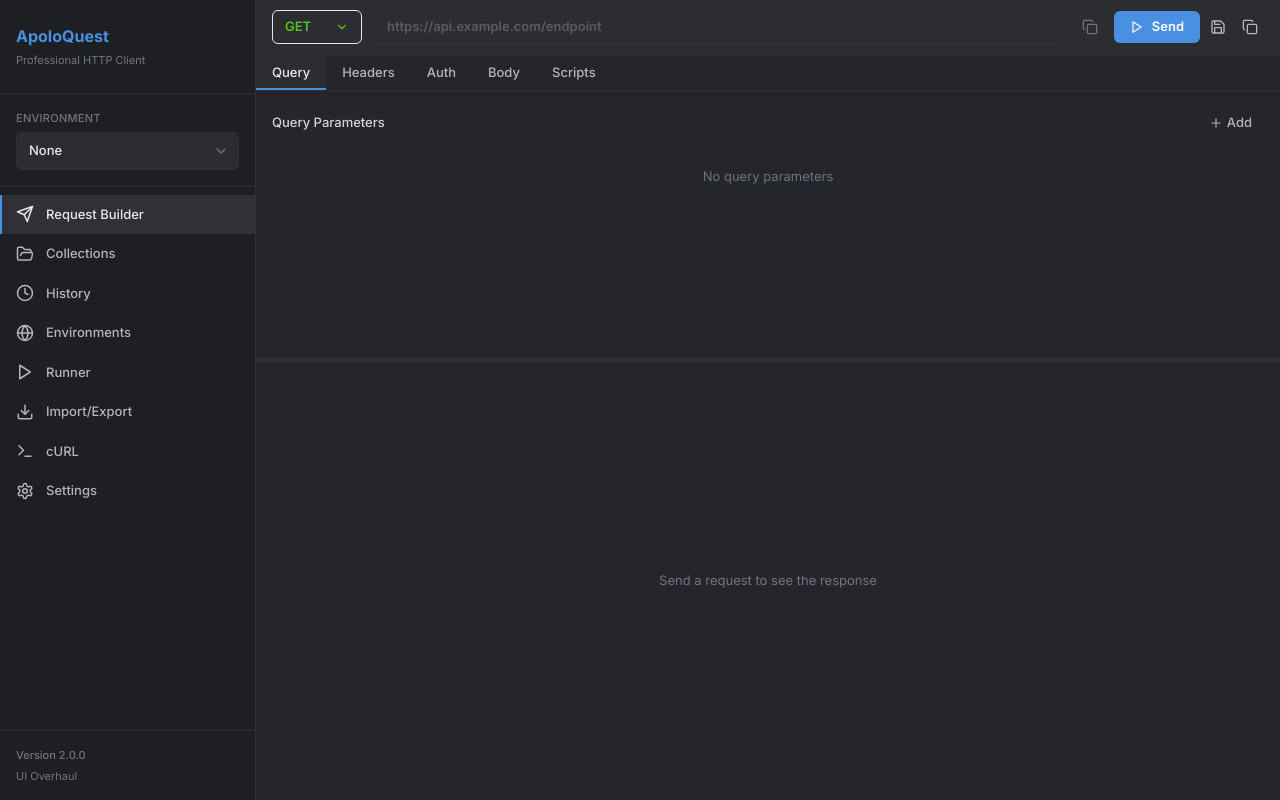
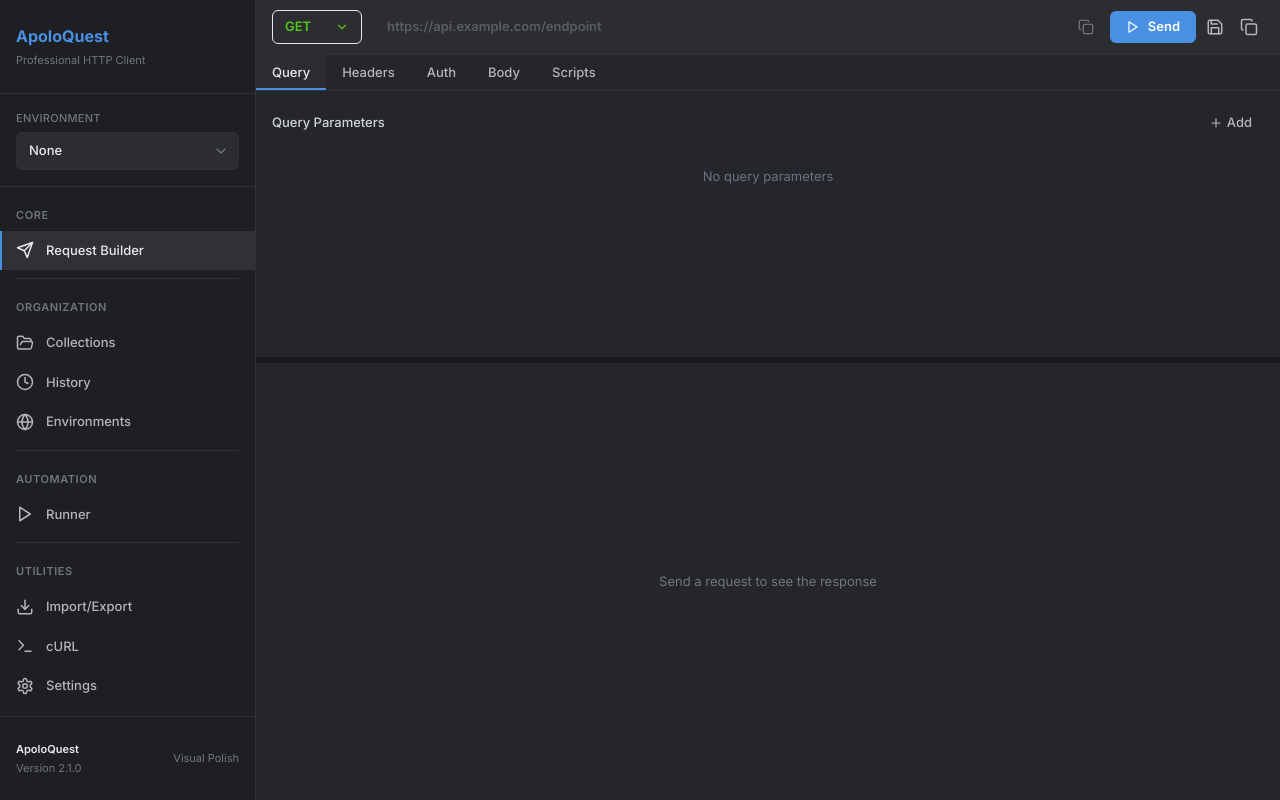
Before and after one commit to FelipeAlvarezM0/Apolo_Quest, a React (Vite) app: page / in a window 1280 px wide. Built offline with nearby package versions, Linux system fonts and the light colour scheme.

Commit message:
Updated README.md

```diff
--- a/package.json
+++ b/package.json
@@ -1,7 +1,7 @@
 {
   "name": "apoloquest",
   "private": true,
-  "version": "2.0.0",
+  "version": "2.1.0",
   "type": "module",
   "scripts": {
     "dev": "vite",
--- a/src/App.tsx
+++ b/src/App.tsx
@@ -71,16 +71,38 @@ function App() {
     return () => window.removeEventListener('keydown', handleKeyDown);
   }, []);
 
-  const navItems = [
+  const navSections = [
+    {
+      title: 'Core',
+      items: [
         { id: 'builder' as Route, label: 'Request Builder', icon: Send },
+      ],
+    },
+    {
+      title: 'Organization',
+      items: [
         { id: 'collections' as Route, label: 'Collections', icon: FolderOpen },
         { id: 'history' as Route, label: 'History', icon: Clock },
         { id: 'environments' as Route, label: 'Environments', icon: Globe },
+      ],
+    },
+    {
+      title: 'Automation',
+      items: [
         { id: 'runner' as Route, label: 'Runner', icon: Play },
+      ],
+    },
+    {
+      title: 'Utilities',
+      items: [
         { id: 'import-export' as Route, label: 'Import/Export', icon: Download },
         { id: 'curl' as Route, label: 'cURL', icon: Terminal },
         { id: 'settings' as Route, label: 'Settings', icon: SettingsIcon },
+      ],
+    },
   ];
+
+  const allNavItems = navSections.flatMap((section) => section.items);
 
   const handleNavClick = (route: Route) => {
     setActiveRoute(route);
@@ -140,7 +162,17 @@ function App() {
         </div>
 
         <nav className="flex-1 overflow-y-auto py-sm">
-          {navItems.map((item) => {
+          {navSections.map((section, sectionIdx) => (
+            <div key={section.title}>
+              {sectionIdx > 0 && (
+                <div className="my-2 mx-md h-px bg-border-subtle" />
+              )}
+              <div className="px-md py-1.5">
+                <span className="text-xs font-semibold uppercase tracking-wider text-text-muted">
+                  {section.title}
+                </span>
+              </div>
+              {section.items.map((item) => {
                 const Icon = item.icon;
                 const isActive = activeRoute === item.id;
                 return (
@@ -164,11 +196,18 @@ function App() {
                   </button>
                 );
               })}
+            </div>
+          ))}
         </nav>
 
-        <div className="px-md py-md border-t border-border-subtle">
-          <div className="text-xs font-medium text-text-muted">Version 2.0.0</div>
-          <div className="text-xs text-text-muted mt-1">UI Overhaul</div>
+        <div className="px-md py-lg border-t border-border-subtle bg-bg-panel/50">
+          <div className="flex items-center justify-between text-xs">
+            <div>
+              <div className="font-semibold text-text-primary">ApoloQuest</div>
+              <div className="text-text-muted mt-0.5">Version 2.1.0</div>
+            </div>
+            <div className="text-text-muted">Visual Polish</div>
+          </div>
         </div>
       </aside>
 
@@ -181,7 +220,7 @@ function App() {
             <Menu size={20} />
           </button>
           <h2 className="text-base font-semibold truncate px-2">
-            {navItems.find(item => item.id === activeRoute)?.label}
+            {allNavItems.find(item => item.id === activeRoute)?.label}
           </h2>
           <div className="w-10" />
         </div>
--- a/src/features/request-builder/components/RequestBuilder.tsx
+++ b/src/features/request-builder/components/RequestBuilder.tsx
@@ -74,38 +74,46 @@ export function RequestBuilder() {
         <MethodSelector />
         <UrlInput />
         <div className="flex items-center gap-1 shrink-0">
-          {isLoading ? (
-            <button
-              onClick={stopRequest}
-              className="flex items-center gap-2 px-4 py-1.5 bg-status-error hover:bg-status-error/90 text-white rounded-md text-sm font-semibold transition-all duration-fast"
-              title="Stop request"
-            >
-              <Square size={14} />
-              Stop
-            </button>
-          ) : (
-            <>
-              <button
-                onClick={handleSend}
-                className="flex items-center gap-2 px-4 py-1.5 bg-accent hover:bg-accent-hover text-white rounded-md text-sm font-semibold transition-all duration-fast"
-                title="Send request (Ctrl+Enter)"
-              >
+          <button
+            onClick={isLoading ? stopRequest : handleSend}
+            className={`
+              flex items-center gap-2 px-4 py-1.5 rounded-md text-sm font-semibold
+              transition-all duration-fast relative
+              ${isLoading
+                ? 'bg-status-error hover:bg-status-error/90 text-white'
+                : 'bg-accent hover:bg-accent-hover text-white'
+              }
+            `}
+            title={isLoading ? 'Stop request' : 'Send request (Ctrl+Enter)'}
+          >
+            {isLoading ? (
+              <>
+                <div className="animate-spin rounded-full h-3.5 w-3.5 border-2 border-white border-t-transparent" />
+                <span>Sending...</span>
+                <div className="absolute inset-0 rounded-md bg-white/10 animate-pulse-slow pointer-events-none" />
+              </>
+            ) : (
+              <>
                 <Play size={14} />
                 Send
-              </button>
+              </>
+            )}
+          </button>
+          {!isLoading && (
+            <>
               <button
                 onClick={handleSave}
                 className="p-1.5 text-text-secondary hover:text-text-primary hover:bg-bg-hover rounded transition-all duration-fast"
                 title="Save to collection (Ctrl+S)"
               >
-                <Save size={16} />
+                <Save size={18} />
               </button>
               <button
                 onClick={handleDuplicate}
                 className="p-1.5 text-text-secondary hover:text-text-primary hover:bg-bg-hover rounded transition-all duration-fast"
                 title="Duplicate request"
               >
-                <Copy size={16} />
+                <Copy size={18} />
               </button>
             </>
           )}
--- a/src/index.css
+++ b/src/index.css
@@ -36,8 +36,8 @@
   --method-put: #faad14;
   --method-patch: #9254de;
   --method-delete: #ff4d4f;
-  --method-options: #13c2c2;
-  --method-head: #722ed1;
+  --method-options: #8b8d94;
+  --method-head: #5b7c99;
 }
 
 .light {
@@ -71,14 +71,39 @@
   --method-put: #faad14;
   --method-patch: #9254de;
   --method-delete: #ff4d4f;
-  --method-options: #13c2c2;
-  --method-head: #722ed1;
+  --method-options: #8b8d94;
+  --method-head: #5b7c99;
 }
 
 body {
   font-family: 'Inter', -apple-system, BlinkMacSystemFont, 'Segoe UI', sans-serif;
   background: var(--bg-app);
   color: var(--text-primary);
+}
+
+.panel-shadow {
+  box-shadow: 0 1px 3px rgba(0, 0, 0, 0.1), 0 1px 2px rgba(0, 0, 0, 0.06);
+}
+
+.panel-elevated {
+  box-shadow: 0 2px 4px rgba(0, 0, 0, 0.08), 0 1px 2px rgba(0, 0, 0, 0.04);
+}
+
+.card-shadow {
+  box-shadow: 0 1px 2px rgba(0, 0, 0, 0.05);
+}
+
+.hover-lift {
+  transition: transform 120ms cubic-bezier(0.4, 0, 0.2, 1), box-shadow 120ms cubic-bezier(0.4, 0, 0.2, 1);
+}
+
+.hover-lift:hover {
+  transform: translateY(-1px);
+  box-shadow: 0 4px 6px rgba(0, 0, 0, 0.1), 0 2px 4px rgba(0, 0, 0, 0.06);
+}
+
+.active-press:active {
+  transform: scale(0.98);
 }
 
 @layer base {
--- a/src/shared/design-system/tokens.ts
+++ b/src/shared/design-system/tokens.ts
@@ -36,8 +36,8 @@ export const colors = {
       put: '#faad14',
       patch: '#9254de',
       delete: '#ff4d4f',
-      options: '#13c2c2',
-      head: '#722ed1',
+      options: '#8b8d94',
+      head: '#5b7c99',
     },
   },
   light: {
@@ -77,8 +77,8 @@ export const colors = {
       put: '#faad14',
       patch: '#9254de',
       delete: '#ff4d4f',
-      options: '#13c2c2',
-      head: '#722ed1',
+      options: '#8b8d94',
+      head: '#5b7c99',
     },
   },
 };
--- a/src/shared/ui/ResizablePanels.tsx
+++ b/src/shared/ui/ResizablePanels.tsx
@@ -53,12 +53,16 @@ export function ResizablePanels({
       <div
         onMouseDown={() => setIsDragging(true)}
         className={`
-          h-1 cursor-row-resize bg-border-subtle hover:bg-accent transition-colors duration-fast
-          relative group
+          h-1.5 cursor-row-resize bg-border-default hover:bg-accent transition-all duration-fast
+          relative group flex items-center justify-center
           ${isDragging ? 'bg-accent' : ''}
         `}
       >
-        <div className="absolute inset-x-0 -top-1 -bottom-1" />
+        <div className="absolute inset-x-0 -top-2 -bottom-2" />
+        <div className={`
+          w-12 h-1 rounded-full bg-text-muted/40 group-hover:bg-accent/60 transition-all duration-fast
+          ${isDragging ? 'bg-accent' : ''}
+        `} />
       </div>
 
       <div style={{ height: `${100 - topHeight}%` }} className="overflow-hidden">
--- a/src/shared/ui/Toast.tsx
+++ b/src/shared/ui/Toast.tsx
@@ -33,26 +33,52 @@ export function ToastItem({ toast, onClose }: ToastItemProps) {
     info: Info,
   };
 
-  const colors = {
-    success: 'bg-green-900/90 border-green-700 text-green-100',
-    error: 'bg-red-900/90 border-red-700 text-red-100',
-    warning: 'bg-yellow-900/90 border-yellow-700 text-yellow-100',
-    info: 'bg-blue-900/90 border-blue-700 text-blue-100',
+  const styles = {
+    success: {
+      bg: 'bg-status-success/15',
+      border: 'border-status-success/30',
+      icon: 'text-status-success',
+      text: 'text-text-primary',
+    },
+    error: {
+      bg: 'bg-status-error/15',
+      border: 'border-status-error/30',
+      icon: 'text-status-error',
+      text: 'text-text-primary',
+    },
+    warning: {
+      bg: 'bg-status-warning/15',
+      border: 'border-status-warning/30',
+      icon: 'text-status-warning',
+      text: 'text-text-primary',
+    },
+    info: {
+      bg: 'bg-status-info/15',
+      border: 'border-status-info/30',
+      icon: 'text-status-info',
+      text: 'text-text-primary',
+    },
   };
 
   const Icon = icons[toast.type];
+  const style = styles[toast.type];
 
   return (
     <div
-      className={`${colors[toast.type]} border rounded-lg shadow-lg p-4 flex items-start gap-3 min-w-[300px] max-w-md animate-slide-in`}
+      className={`
+        ${style.bg} ${style.border} ${style.text}
+        backdrop-blur-md border rounded-lg shadow-lg
+        p-4 flex items-start gap-3 min-w-[320px] max-w-md
+        animate-slide-in
+      `}
     >
-      <Icon size={20} className="flex-shrink-0 mt-0.5" />
-      <p className="flex-1 text-sm">{toast.message}</p>
+      <Icon size={20} className={`flex-shrink-0 mt-0.5 ${style.icon}`} />
+      <p className="flex-1 text-sm font-medium">{toast.message}</p>
       <button
         onClick={() => onClose(toast.id)}
-        className="flex-shrink-0 text-gray-400 hover:text-gray-200 transition-colors"
+        className="flex-shrink-0 text-text-muted hover:text-text-primary transition-colors duration-fast"
       >
-        <X size={16} />
+        <X size={18} />
       </button>
     </div>
   );
@@ -65,7 +91,7 @@ interface ToastContainerProps {
 
 export function ToastContainer({ toasts, onClose }: ToastContainerProps) {
   return (
-    <div className="fixed top-4 right-4 z-50 flex flex-col gap-2">
+    <div className="fixed bottom-4 right-4 z-50 flex flex-col gap-3">
       {toasts.map((toast) => (
         <ToastItem key={toast.id} toast={toast} onClose={onClose} />
       ))}
```
Also changed, not shown: 1 other file (tests, documents, lock files or other folders). Lines whose indentation alone changed are shown as unchanged.
